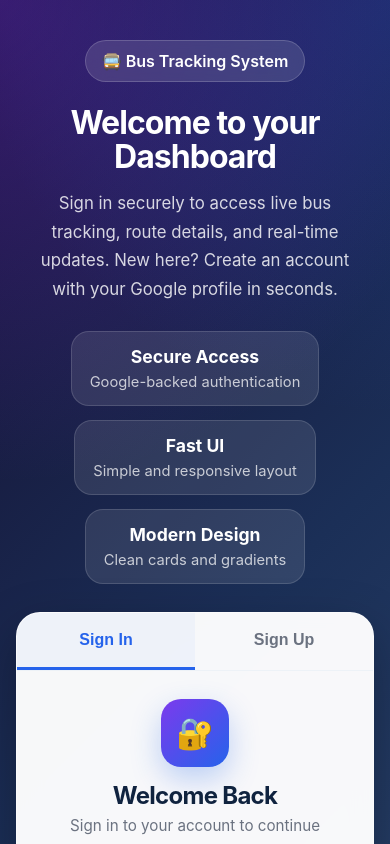
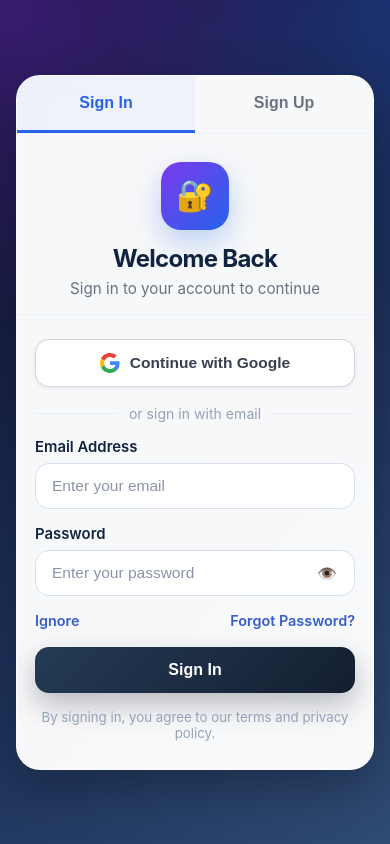
Before and after one commit to manojmanu71020007/ashok-leyland, a website: page login.html in a window 390 px wide. Shown: the top 844 px of the page. Drawn offline with Linux system fonts and the light colour scheme; no server answers.

Commit message:
feat(login): remove hero section (badge, heading, description, stat cards) and center auth card

```diff
--- a/login.html
+++ b/login.html
@@ -42,10 +42,9 @@
         /* ── Layout ── */
         .page-wrapper {
             width: 100%;
-            max-width: 1100px;
-            display: grid;
-            grid-template-columns: 1.1fr 0.9fr;
-            gap: 28px;
+            max-width: 520px;
+            display: flex;
+            flex-direction: column;
             align-items: center;
         }
 
@@ -348,10 +347,7 @@
 
         /* ── Responsive ── */
         @media (max-width: 920px) {
-            .page-wrapper { grid-template-columns: 1fr; }
-            .hero { text-align: center; padding-bottom: 0; }
-            .hero p { margin: 0 auto; }
-            .hero-stats { justify-content: center; }
+            .page-wrapper { max-width: 100%; }
         }
 
         @media (max-width: 560px) {
@@ -364,21 +360,6 @@
 </head>
 <body>
 <main class="page-wrapper">
-
-    <!-- ── Hero ── -->
-    <section class="hero" aria-label="Website intro">
-        <div class="hero-badge">🚍 Bus Tracking System</div>
-        <h1>Welcome to your Dashboard</h1>
-        <p>
-            Sign in securely to access live bus tracking, route details, and real-time updates.
-            New here? Create an account with your Google profile in seconds.
-        </p>
-        <div class="hero-stats">
-            <div class="stat"><strong>Secure Access</strong><span>Google-backed authentication</span></div>
-            <div class="stat"><strong>Fast UI</strong><span>Simple and responsive layout</span></div>
-            <div class="stat"><strong>Modern Design</strong><span>Clean cards and gradients</span></div>
-        </div>
-    </section>
 
     <!-- ── Auth Card ── -->
     <section class="card" aria-label="Authentication">
```
